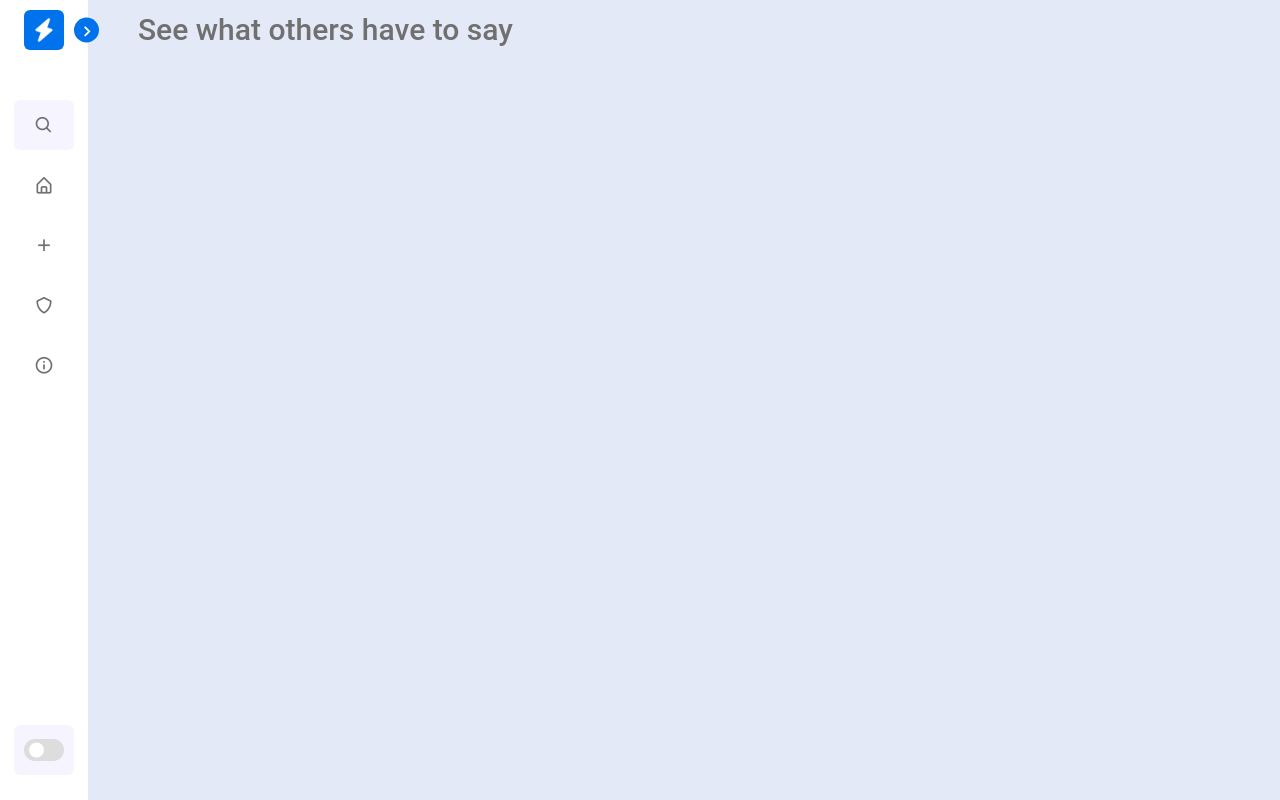
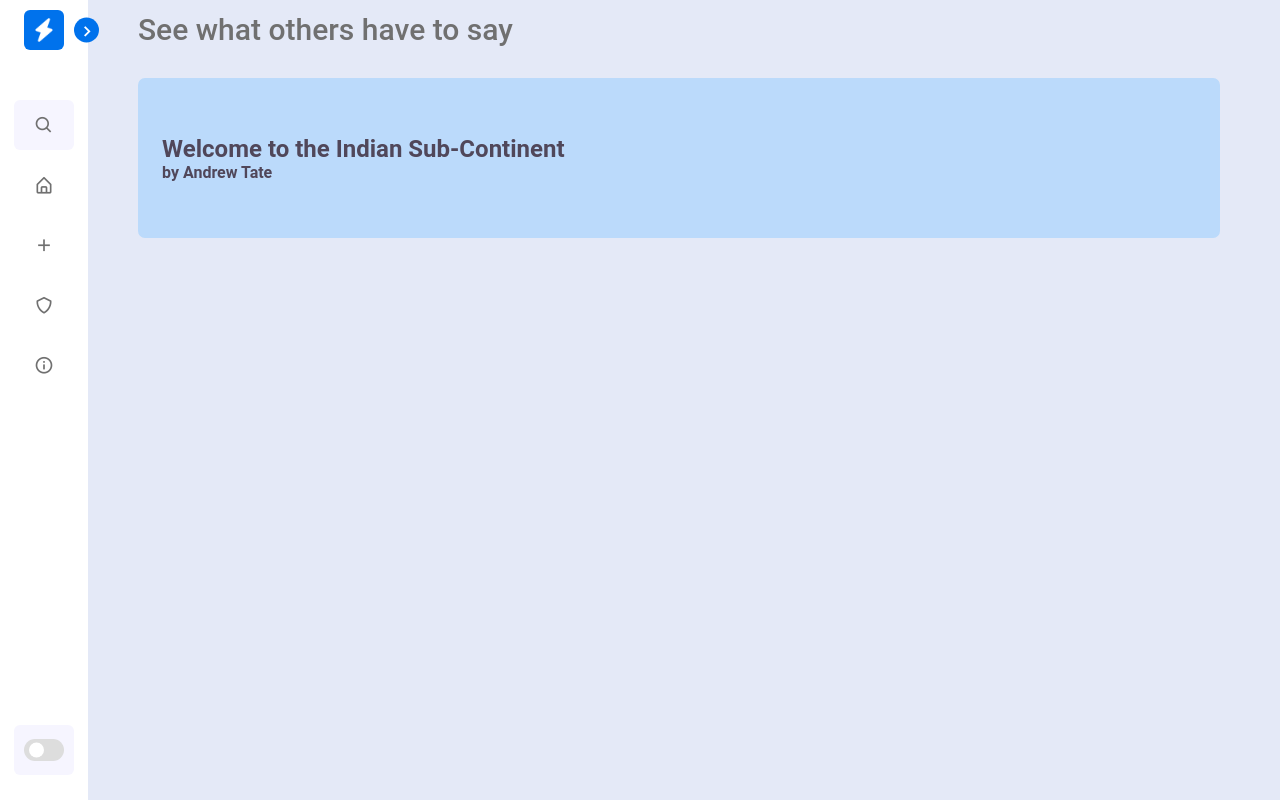
Before and after one commit to adarshvmanu/Flask-Blogging-Site, a Flask app: page / in a window 1280 px wide. Run offline with Flask 3, Linux system fonts and the light colour scheme.

Commit message:
Added Features

```diff
--- a/app.py
+++ b/app.py
@@ -17,17 +17,36 @@ class blogpost(db.Model):
     blog_content = db.Column(db.Text, nullable=False)
     date_created = db.Column(db.DateTime, default=datetime.utcnow)
 
+with app.app_context():
+    db.create_all()
+
     def __repr__(self):
         return 'Blog post ' + str(self.id)
+
 
 # Routes
 @app.route('/')
 def index():
     return render_template('index.html')
 
+@app.route('/<int:id>')
+def blog(id):
+    blog = blogpost.query.filter_by(id=id).one()
+    return render_template('blog.html', blog=blog)
+
 @app.route('/add')
 def add():
     return render_template('add.html')
 
+@app.route('/add_blog', methods=['POST'])
+def add_blog():
+    title = request.form['blog_title']
+    subtitle = request.form['blog_subtitle']
+    content = request.form['blog_content']
+    new_blog = blogpost(blog_title=title, blog_subtitle=subtitle, blog_content=content, date_created=datetime.now())
+    db.session.add(new_blog)
+    db.session.commit()
+    return redirect(url_for('index'))
+
 if __name__ == '__main__':
     app.run(debug=True)
--- a/static/css/styles.css
+++ b/static/css/styles.css
@@ -12,6 +12,7 @@
     --primary-color-light: #F6F5FF;
     --toggle-color: #DDD;
     --text-color: #707070;
+    --accent-color: #bbdafb;
 
     --tran-03: all 0.2s ease;
     --tran-03: all 0.3s ease;
@@ -281,7 +282,6 @@ body.dark .switch::before{
 .home{
     position: absolute;
     top: 0;
-    top: 0;
     left: 250px;
     height: 100vh;
     width: calc(100% - 250px);
@@ -303,3 +303,28 @@ body.dark .switch::before{
 body.dark .home .text{
     color: var(--text-color);
 }
+
+.blog-card {
+    color: #50475A;
+    font-size: medium;
+    font-family: 'Google Sans', 'Roboto', Ubuntu, sans-serif;
+    width: 90%;
+    min-width: 200px;
+    max-width: 1500px;
+    min-height: 20vh;
+    background-color: var(--accent-color);
+    border-radius: 7px;
+    overflow: hidden;
+    margin: auto auto;
+    display: flex;
+    flex-direction: column;
+    align-items: flex-start;
+    justify-content: center;
+}
+
+.blog-card-content {
+    box-sizing: border-box;
+    padding: 1.5rem;
+    width: 100%;
+    max-width: 850px;
+}
--- a/templates/base.html
+++ b/templates/base.html
@@ -61,7 +61,6 @@
                         </li>
                     </ul>
                 </div>
-
                 <div class="bottom-content">
                     <li class="mode">
                         <div class="sun-moon">
--- a/templates/index.html
+++ b/templates/index.html
@@ -1,84 +1,14 @@
-<!DOCTYPE html>
-<html lang="en">
-<head>
-    <meta charset="UTF-8">
-    <meta http-equiv="X-UA-Compatible" content="IE=edge">
-    <meta name="viewport" content="width=device-width, initial-scale=1.0">
-    <link rel="stylesheet" href="{{url_for('static',filename='css/styles.css')}}">
-    <link href='https://unpkg.com/boxicons@2.1.1/css/boxicons.min.css' rel='stylesheet'>
-    <title>Speak Your Mind</title>
-</head>
-<body>
-    <nav class="sidebar close">
-        <header>
-            <div class="image-text">
-                <span class="image">
-                    <img src="static\image\Logo.png">
-                </span>
-                <div class="text logo-text">
-                    <span class="spm">Speak Your Mind</span>
-                    <span class="tagline">anonymous blog</span>
-                </div>
-            </div>
-            <i class='bx bx-chevron-right toggle'></i>
-        </header>
-
-        <div class="menu-bar">
-            <div class="menu">
-
-                <li class="search-box">
-                    <i class='bx bx-search icon'></i>
-                    <input type="text" placeholder="Search Blogs...">
-                </li>
-
-                <ul class="menu-links">
-                    <li class="nav-link">
-                        <a href="#">
-                            <i class='bx bx-home-alt icon' ></i>
-                            <span class="text nav-text">Home</span>
-                        </a>
-                    </li>
-
-                    <li class="nav-link">
-                        <a href="#">
-                            <i class='bx bx-plus icon'></i>
-                            <span class="text nav-text">Add Blog</span>
-                        </a>
-                    </li>
-
-                    <li class="nav-link">
-                        <a href="#">
-                            <i class='bx bx-shield icon' ></i>
-                            <span class="text nav-text">Admin Mode</span>
-                        </a>
-                    </li>
-
-                    <li class="nav-link">
-                        <a href="#">
-                            <i class='bx bx-info-circle icon' ></i>
-                            <span class="text nav-text">About</span>
-                        </a>
-                    </li>
-                </ul>
-            </div>
-
-            <div class="bottom-content">
-                <li class="mode">
-                    <div class="sun-moon">
-                        <i class='bx bx-moon icon moon'></i>
-                        <i class='bx bx-sun icon sun'></i>
-                    </div>
-                    <span class="mode-text text">Light mode</span>
-                    <div class="toggle-switch">
-                        <span class="switch"></span>
-                    </div>
-                </li>
+{%extends 'base.html'%}
+{%block title%}Speak Your Mind{%endblock%}
+{%block content%}
+    <section class="home">
+        <div class="text">See what others have to say</div>
+        <br>
+        <div class="blog-card">
+            <div class="blog-card-content">
+                <h2 id="title">Welcome to the Indian Sub-Continent</h2>
+                <h4 class="author">by Andrew Tate</h4>
             </div>
         </div>
-    </nav>
-    <section class="home">
-        <div class="text">See what others have to say</div>
     </section>
-    <script src="{{url_for('static',filename='js/script.js')}}"></script>
-</body>
-</html>
+{%endblock%}
```
Also changed, not shown: templates/add.html (+17 -1 lines), templates/blog.html (added, +8 -0 lines), instance/blogposts.db (added).
